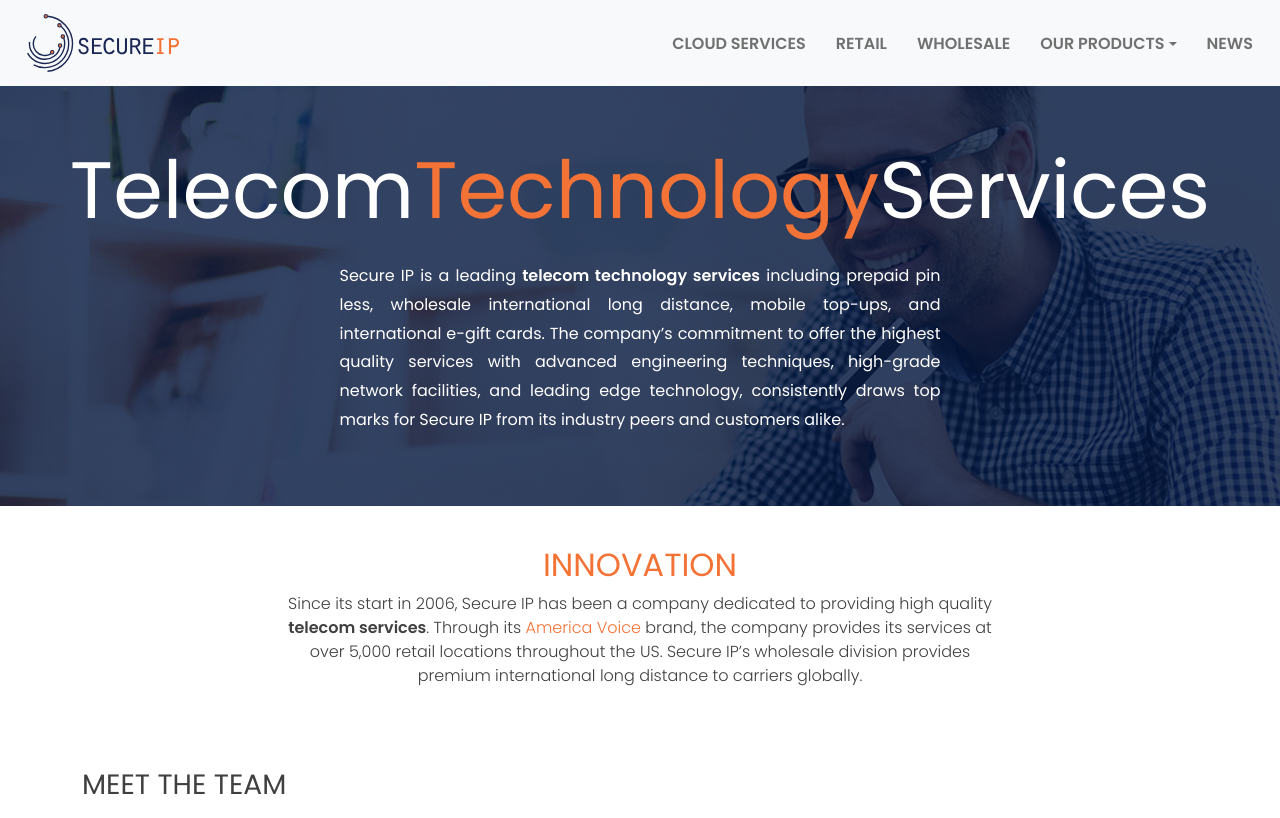
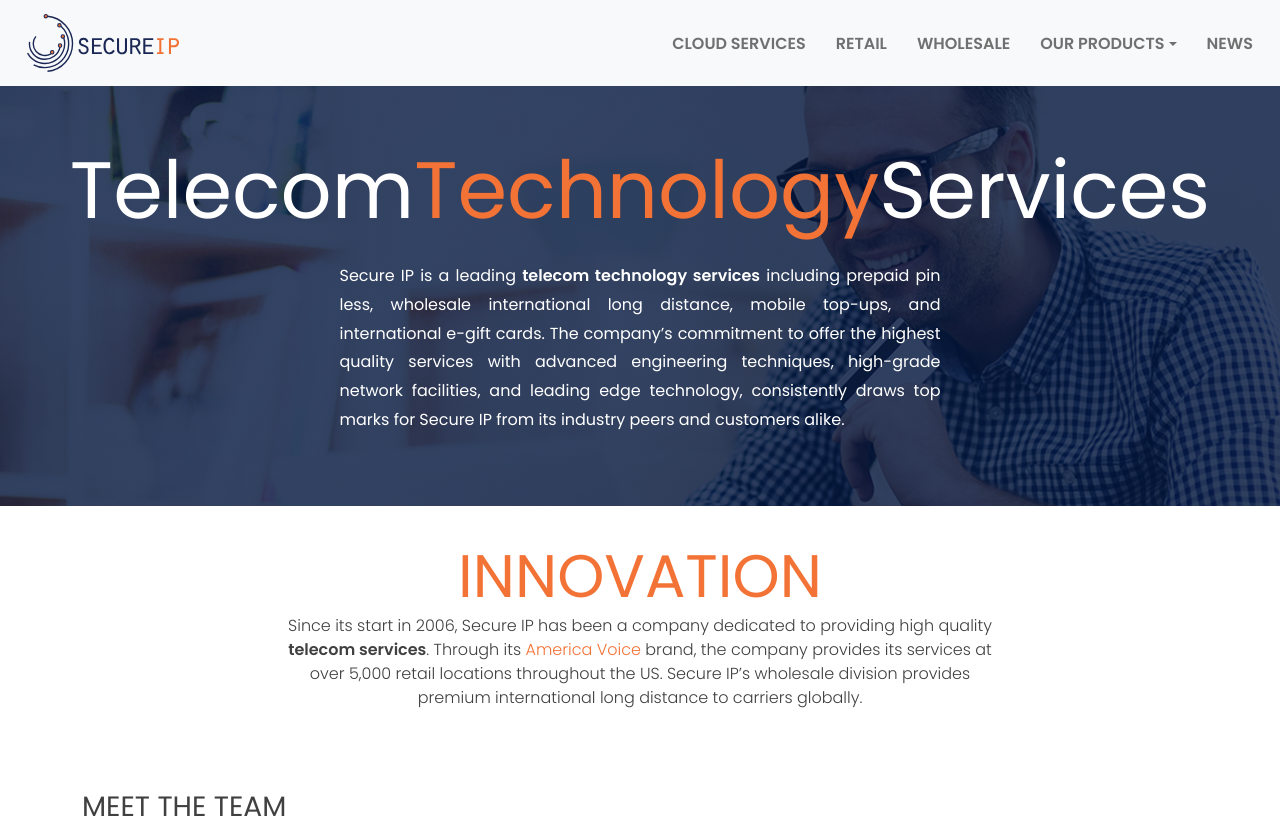
Before and after one commit to joshisadesigner/secureip.io-next, a Next.js app: page / in a window 1280 px wide. Shown: the top 818 px of the page. Built offline with nearby package versions, Linux system fonts and the light colour scheme; a web font is replaced by a local one.

Commit message:
Add font size big CSS styles

```diff
--- a/styles/base/_typography.scss
+++ b/styles/base/_typography.scss
@@ -39,7 +39,8 @@
         color: $color-brand-2;
     }
 
-    &-size-huge {
+    &-size {
+        &-huge {
             font-size: 45px;
             line-height: 1;
 
@@ -51,4 +52,17 @@
                 font-size: 80px;
             }
         }
+        &-big {
+            font-size: 30px;
+            line-height: 1;
+
+            @include media-breakpoint-up(sm) {
+                font-size: 40px;
             }
+
+            @include media-breakpoint-up(md) {
+                font-size: 60px;
+            }
+        }
+    }
+}
```
Lines whose indentation alone changed are shown as unchanged.
